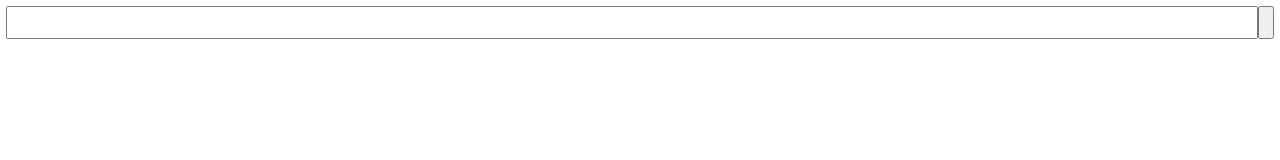
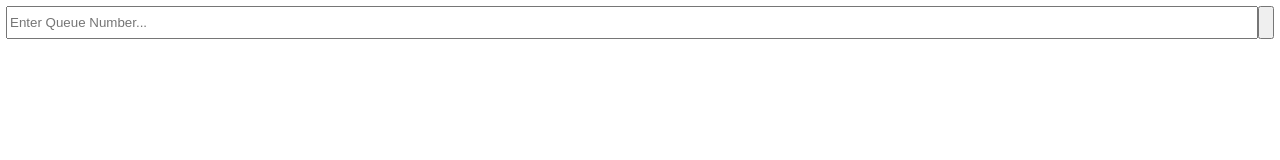
Before and after one commit to AmyHannahMorgan/simple-queue-app, a website: page static/index.html in a window 1280 px wide. Drawn offline with Linux system fonts and the light colour scheme.

Commit message:
~swap input type to text rather than number

```diff
--- a/static/index.html
+++ b/static/index.html
@@ -11,7 +11,7 @@
 
     </div>
     <div id="queueAdder">
-        <input type="number" name="" id="queueAdderNumber">
+        <input type="text" pattern="[0-9]{1,}" placeholder="Enter Queue Number..." name="" id="queueAdderNumber">
         <button id="queueAdderAddButton"><img src="./assets/plus-round-line.svg" alt=""></button>
     </div>
 </body>
```
